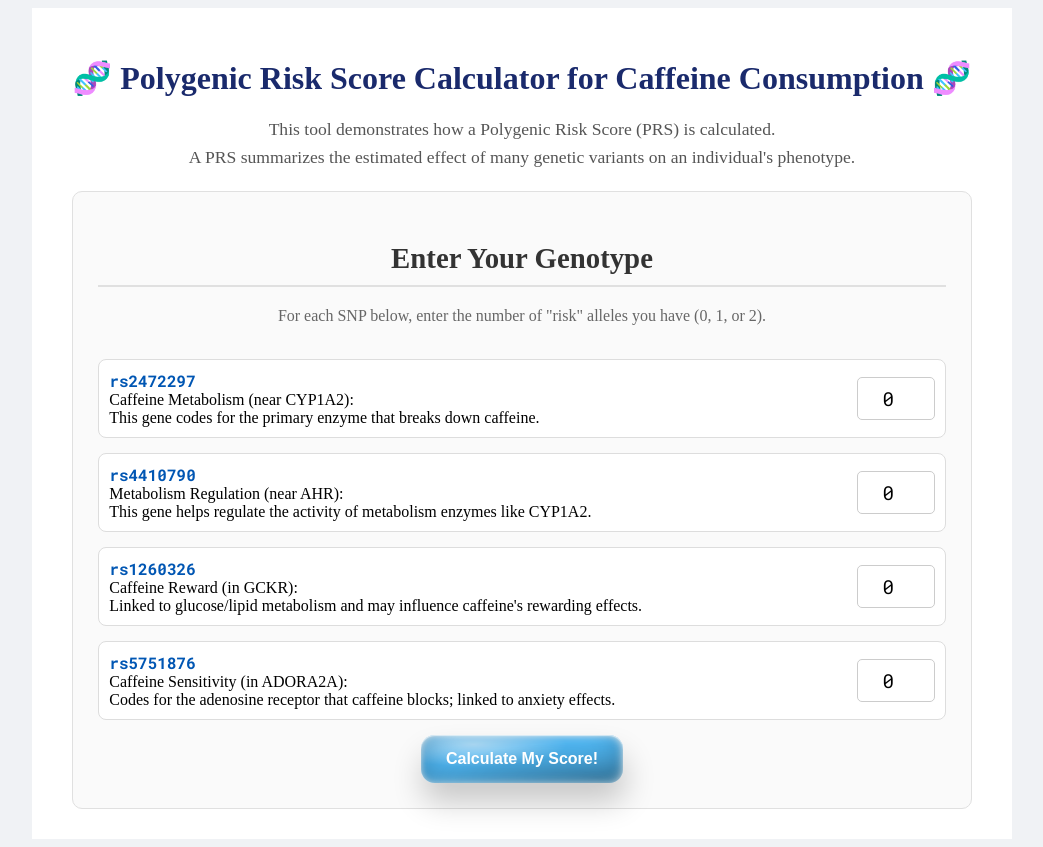
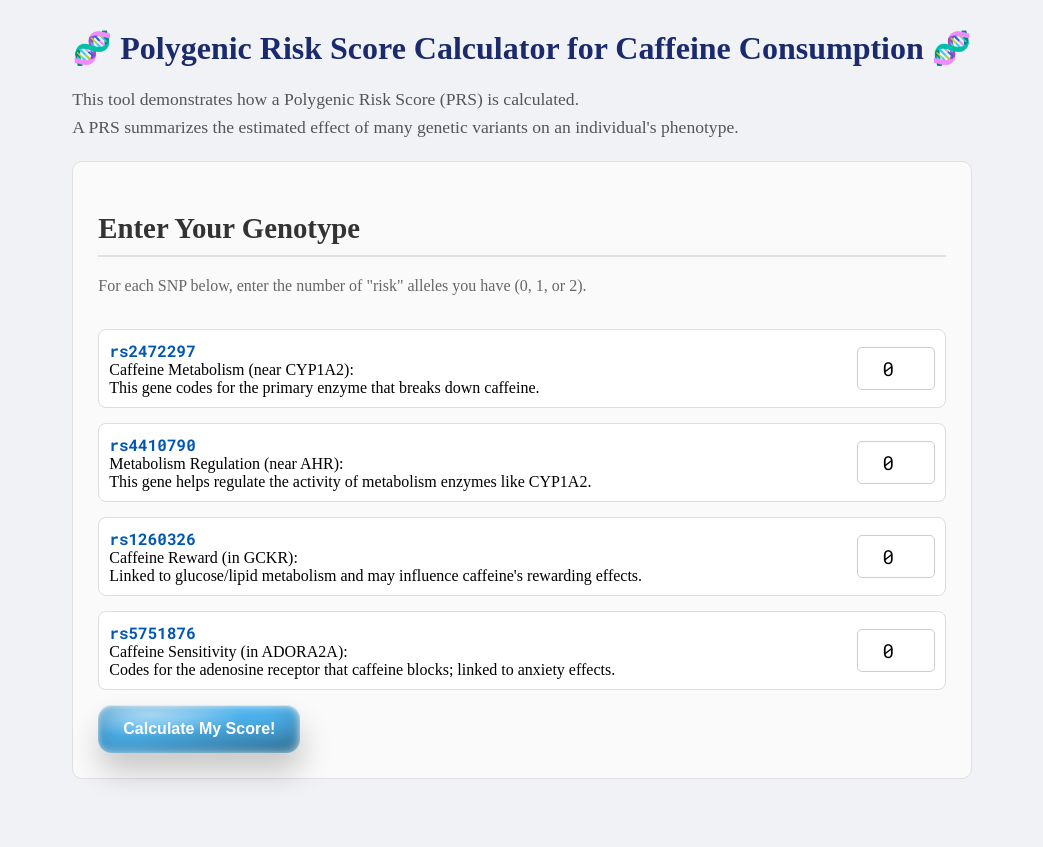
Before and after one commit to risanawa/polygenic_score_fortune, a plain HTML site: page index.html in a window 1280 px wide. Shown: the whole page, without its empty margins (118-1161 px from the left). After the commit the page ends 800 px from the top, so only its background shows below. Drawn offline with Linux system fonts and the light colour scheme.

Commit message:
updated css

```diff
--- a/style.css
+++ b/style.css
@@ -13,17 +13,17 @@ body {
 }
 
 /* Container for all content */
-.container {
-    background-color: #ffffff;
+/* .container { */
+    /* background-color: #ffffff; */
     /* border-radius: 12px; */
-    padding: 30px 40px;
+    /* padding: 30px 40px; */
     /* box-shadow: 0 4px 20px rgba(0, 0, 0, 0.1); */
-    text-align: center;
+    /* text-align: center; */
     /* max-width: 800px;
     width: 100%;
     margin-top: 40px;
     margin-bottom: 40px;  */
-}
+/* } */
 
 /* Headings */
 h1 {
```
